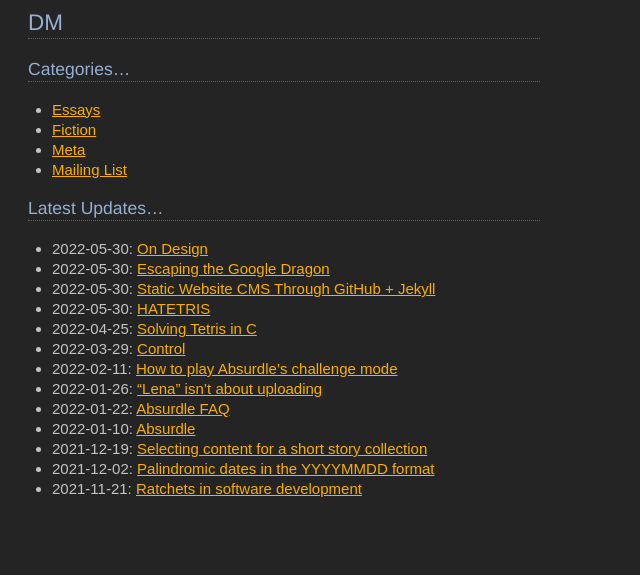
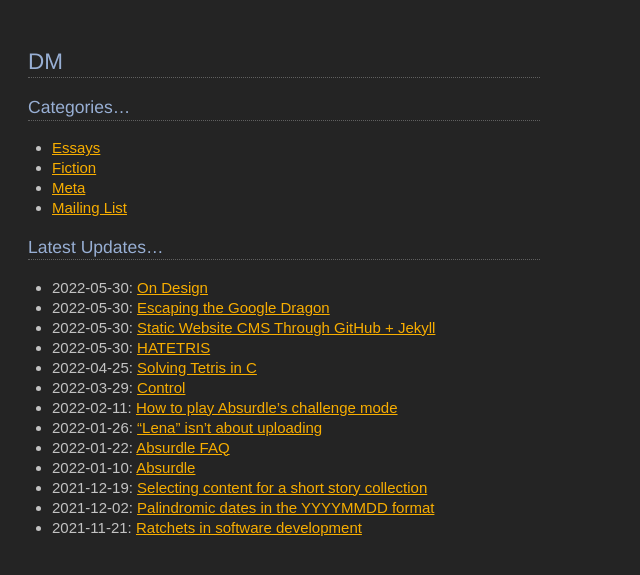
Before and after one commit to dmkgll/dmkgll, a Jekyll site: the page built from index.md, in a window 1280 px wide. Shown: the top 575 px of the page, without its empty margins (0-640 px from the left). Built offline with Jekyll 4.4.1, drawn with Linux system fonts in a browser that asks for light colours; our own code applies the rules of GitHub Pages for plain Markdown files.

Commit message:
Update default.html

```diff
--- a/_layouts/default.html
+++ b/_layouts/default.html
@@ -1,6 +1,6 @@
 <html>
   <head>
-    <style>.home{padding-right:20px;padding-left:20px;padding-top:20px;}article{padding-right:20px;padding-left:20px;max-width:512px;}body{font-size:15px;font-family:sans-serif;color:#c3c3c3;background:#242424;line-height: 1.3333;}h1,h2,h3,h4,h5,h6{color:#98afd4;border-bottom:.0625rem dotted #606060;font-family:helvetica, sans-serif;font-weight:400;margin:margin: 2rem 0 1rem;}h4{color:#75a7f2;border-bottom:none;}a{color:#f8ae00;}a:visited{color: #f8ae00;}ul{margin: 1rem 0;padding-inline-start: 1.5rem;}table{border-collapse:collapse;font-size:.8rem;display:block;overflow:auto}th{border:.0625rem solid #555;font-weight:700;color:#75a7f2;padding:.5rem}td{border:.0625rem solid #555;padding:.5rem}td>:first-child,th>:first-child{margin-top:0}td>:last-child,th>:last-child{margin-bottom:0}</style>
+    <style>.home{padding-right:20px;padding-left:20px;padding-top:20px;}article{padding-right:20px;padding-left:20px;max-width:512px;padding-top:20px;}body{font-size:15px;font-family:sans-serif;color:#c3c3c3;background:#242424;line-height: 1.3333;}h1,h2,h3,h4,h5,h6{color:#98afd4;border-bottom:.0625rem dotted #606060;font-family:helvetica, sans-serif;font-weight:400;margin:margin: 2rem 0 1rem;}h4{color:#75a7f2;border-bottom:none;}a{color:#f8ae00;}a:visited{color: #f8ae00;}ul{margin: 1rem 0;padding-inline-start: 1.5rem;}table{border-collapse:collapse;font-size:.8rem;display:block;overflow:auto}th{border:.0625rem solid #555;font-weight:700;color:#75a7f2;padding:.5rem}td{border:.0625rem solid #555;padding:.5rem}td>:first-child,th>:first-child{margin-top:0}td>:last-child,th>:last-child{margin-bottom:0}</style>
     <meta name="viewport" content="width=device-width, initial-scale=1">
   </head>
   <body>
```
